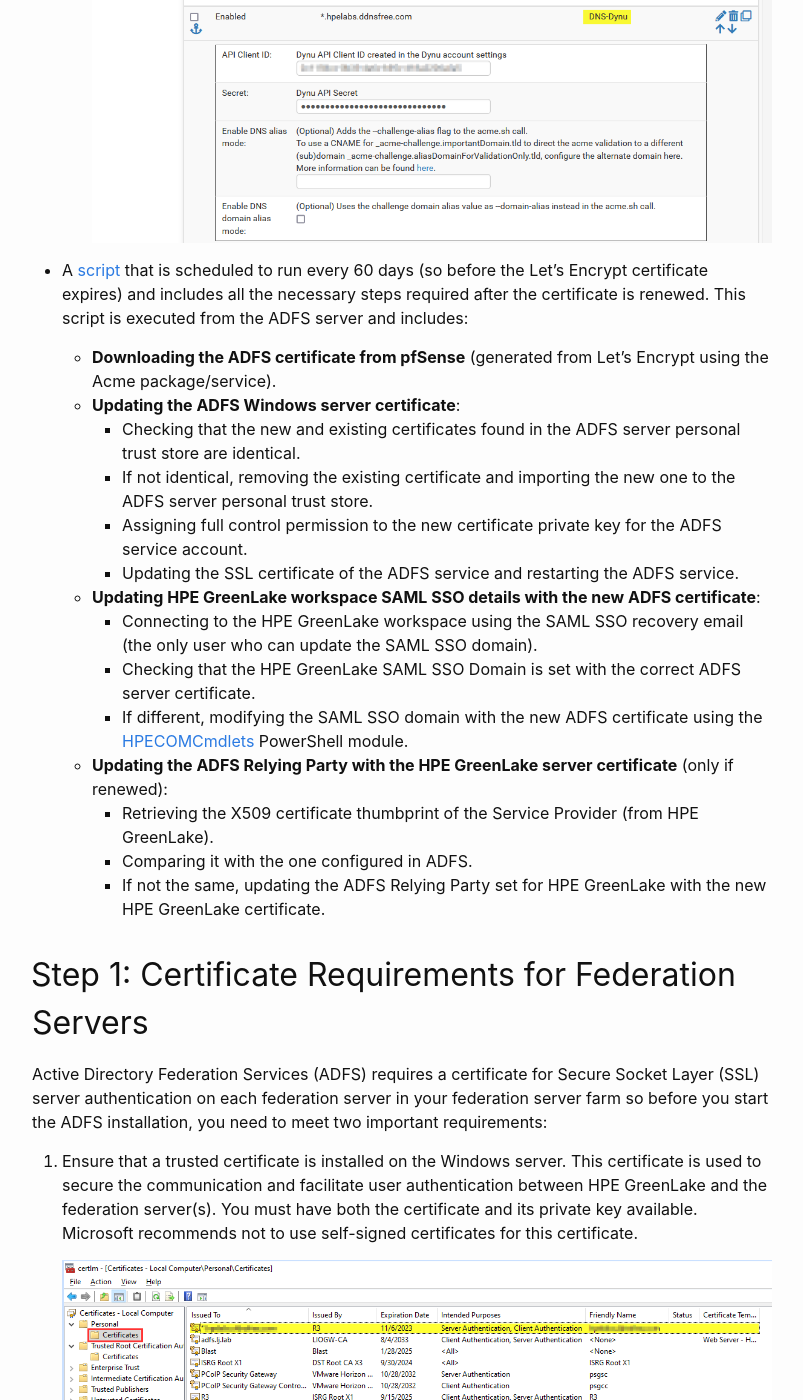
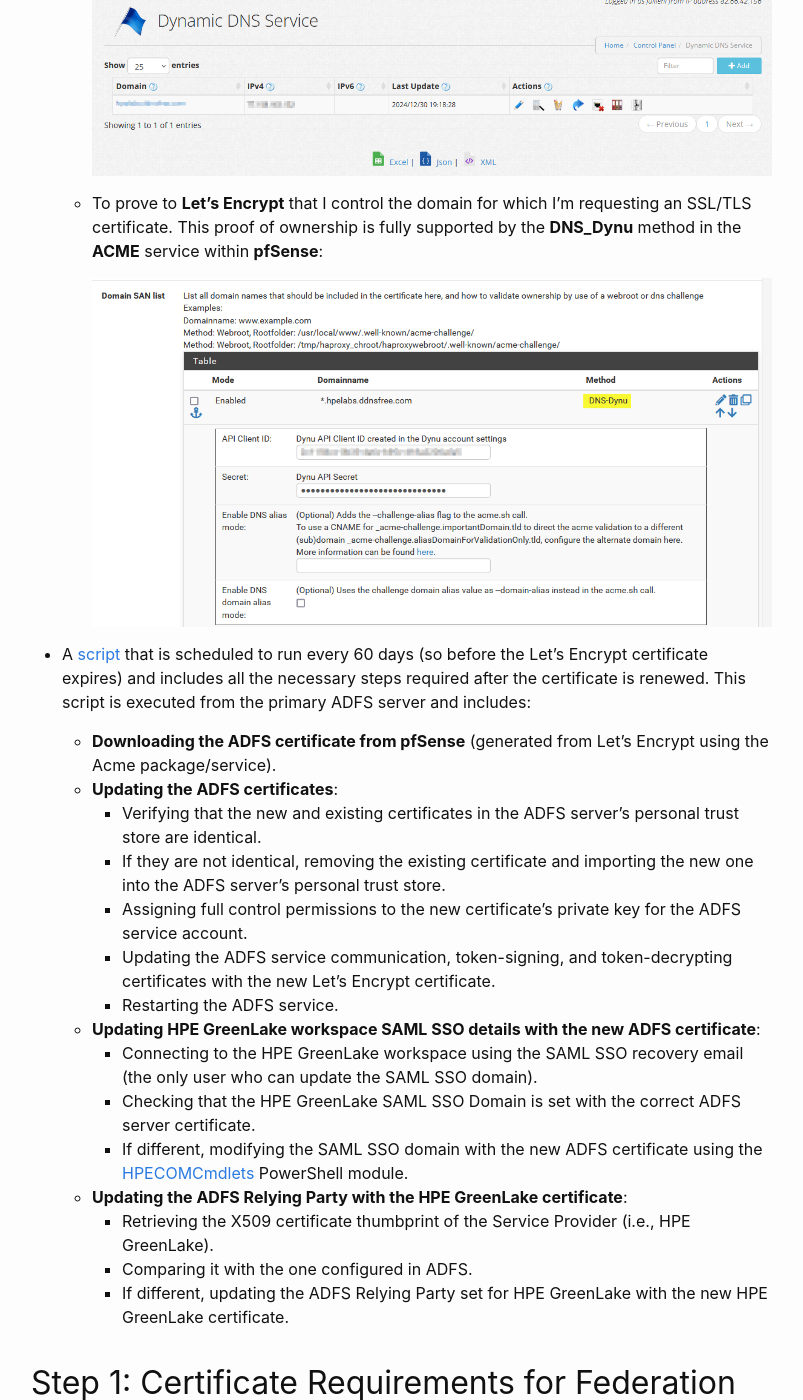
Before and after one commit to jullienl/jullienl.github.io, a Jekyll site: the page built from _posts/2023-08-22-Configuring-HPE-GreenLake-SSO-SAML-Authentication-with-ADFS.md, in a window 1280 px wide and 1400 px high, scrolled down 5704 px. Shown: the whole window, without its empty margins (238-1041 px from the left). Built offline with Jekyll 4.4.1, drawn with Linux system fonts in a browser that asks for light colours; comment, search, counter and statistics services are not loaded; some of the changed text lies outside the part shown.

Commit message:
Update ADFS blog

```diff
--- a/_posts/2023-08-22-Configuring-HPE-GreenLake-SSO-SAML-Authentication-with-ADFS.md
+++ b/_posts/2023-08-22-Configuring-HPE-GreenLake-SSO-SAML-Authentication-with-ADFS.md
@@ -22,43 +22,47 @@
 
 - **Convenience for end users and improved security**: With the spread of cloud-hosted Saas applications, users have to memorize a long list of passwords, which can lead to compromise, lost productivity and security breaches, as users will end up using easy-to-remember passwords. By having a single set of LDAP credentials, end users can access multiple systems seamlessly. This eliminates the need to remember and manage different sets of credentials for different systems, thereby improving user convenience, productivity and security.
 
-[Active Directory Federation Services](https://learn.microsoft.com/en-us/windows-server/identity/) (ADFS), which is a feature of Windows servers, allows users to use their Active Directory (AD) credentials to authenticate themselves to trusted resources on external networks such as HPE GreenLake. This functionality is commonly referred to as a single sign-on (SSO) service.
+[Active Directory Federation Services](https://learn.microsoft.com/en-us/windows-server/identity/) (ADFS), which is a feature of Windows servers, allows users to use their Active Directory (AD) credentials to authenticate themselves to trusted resources on external networks such as HPE GreenLake. In this setup, AD serves as the claim provider, issuing claims about user identities, while HPE GreenLake acts as the relying party, consuming these claims to grant access. This functionality is commonly referred to as a single sign-on (SSO) service.
+
+[![]( {{ site.baseurl }}/assets/images/AD-ADFS/AD-ADFS-0a.png)]( {{ site.baseurl }}/assets/images/AD-ADFS/AD-ADFS-0a.png){:class="body-image-post"}{: data-lightbox="gallery"}
 
 Unlike Azure AD, the Microsoft cloud-native IAM service, ADFS utilizes your existing local Active Directory instance for single sign-on (SSO) functionality. It operates similarly to other SSO services, but instead of relying on a third-party SSO tool, you leverage your own local Active Directory for authentication and authorization purposes.
+
+This integration enhances security and user convenience by leveraging existing AD credentials for seamless access to HPE GreenLake workspaces.
 
 <a name="SAMLAuthenticationworkflow"></a>
 
 ## SAML Authentication workflows
 
-The following diagrams describe the SAML authentication workflow used by HPE GreenLake when ADFS is used as the identity provider.
+The following diagrams describe the SAML authentication workflow used by HPE GreenLake when ADFS is used as the identity provider. Both Identity Provider (IdP) initiated and Service Provider (SP) initiated methods are supported by ADFS and HPE GreenLake.
 
-### Service Provider initiated SSO
+### Service Provider Initiated SSO
 
-In an initiated Service Provider SSO workflow, the SSO request originates from the service provider i.e. HPE GreenLake. When a user tries to access HPE GreenLake, a federation authentication request is created and sent to the ADFS server:
+In a Service Provider initiated SSO workflow, the SSO request originates from the service provider, i.e., HPE GreenLake. When a user tries to access HPE GreenLake, a federation authentication request is created and sent to the ADFS server:
 
 [![]( {{ site.baseurl }}/assets/images/AD-ADFS/AD-ADFS-00.png)]( {{ site.baseurl }}/assets/images/AD-ADFS/AD-ADFS-00.png){:class="body-image-post"}{: data-lightbox="gallery"}
 
 1. A user accesses the HPE GreenLake UI and enters their primary email address in the SSO interface.
-2. HPE GreenLake generates a SAML 2.0 AuthN request and redirects the user's browser to the ADFS sign on page.
+2. HPE GreenLake generates a SAML 2.0 AuthN request and redirects the user's browser to the ADFS sign-on page.
 3. When a user is not yet authenticated with ADFS, they will be prompted to authenticate. However, if the user is already authenticated with ADFS, they will not be required to authenticate again.
 4. ADFS authenticates the user against the Active Directory.
-5. Once the user is authenticated a SAML response is generated by ADFS and posted back to HPE GreenLake via the user's browser.
+5. Once the user is authenticated, a SAML response is generated by ADFS and posted back to HPE GreenLake via the user's browser.
 6. HPE GreenLake verifies the SAML response.
-7. The authentication process completes, and the user is granted access to the HPE GreenLake application.
+7. The authentication process completes, and the user is granted access to the HPE GreenLake resource(s).
 
 
-### Identity Provider initiated SSO
+### Identity Provider Initiated SSO
 
-In an Identity Provider SSO workflow, the SSO request originates from the identity provider i.e. ADFS. Users access to a specific ADFS encoded URL which contains the HPE GreenLake SSO URL, and enter their Active Directory credentials. Then ADFS creates a SAML response and redirects the users to HPE GreenLake user interface:
+In an Identity Provider initiated SSO workflow, the SSO request originates from the identity provider, i.e., ADFS. Users access a specific ADFS encoded URL which contains the HPE GreenLake SSO URL, and enter their Active Directory credentials. Then ADFS creates a SAML response and redirects the users to the HPE GreenLake user interface:
 
 [![]( {{ site.baseurl }}/assets/images/AD-ADFS/AD-ADFS-01.png)]( {{ site.baseurl }}/assets/images/AD-ADFS/AD-ADFS-01.png){:class="body-image-post"}{: data-lightbox="gallery"}
 
-1. A user accesses the ADFS encoded URL sign on page
+1. A user accesses the ADFS encoded URL sign-on page
 2. The user enters their Active Directory credentials.
 3. ADFS authenticates the user against the Active Directory.
 4. ADFS generates a SAML assertion which is sent to the selected HPE GreenLake application via the user's browser.
-5. HPE GreenLake accepts the request, establishes who the identity of the user from the NameID element of the SAML assertion, discovers the user's effective roles in the hpe_ccs_attribute element
-6. The authentication process completes, and the user is granted access to the HPE GreenLake application encoded in the ADFS url as known as the RelayState.
+5. HPE GreenLake accepts the request, establishes the identity of the user from the 'NameID' element of the SAML assertion, and discovers the user's effective roles in the 'hpe_ccs_attribute' element.
+6. The authentication process completes, and the user is granted access to the HPE GreenLake resource(s) encoded in the ADFS URL, also known as the RelayState.
 
 <a name="prerequisites"></a>
 
@@ -101,24 +105,25 @@
 
     [![]( {{ site.baseurl }}/assets/images/AD-ADFS/pfsense-ACME-3.png)]( {{ site.baseurl }}/assets/images/AD-ADFS/pfsense-ACME-3.png){:class="body-image-post"}{: data-lightbox="gallery"}
 
-- A [script](https://github.com/jullienl/HPE-GreenLake/blob/main/ADFS/Renew-ADFS-certificate.ps1) that is scheduled to run every 60 days (so before the Let's Encrypt certificate expires) and includes all the necessary steps required after the certificate is renewed. This script is executed from the ADFS server and includes:
+- A [script](https://github.com/jullienl/HPE-GreenLake/blob/main/ADFS/Renew-ADFS-certificate.ps1) that is scheduled to run every 60 days (so before the Let's Encrypt certificate expires) and includes all the necessary steps required after the certificate is renewed. This script is executed from the primary ADFS server and includes:
 
    - **Downloading the ADFS certificate from pfSense** (generated from Let's Encrypt using the Acme package/service).
-   - **Updating the ADFS Windows server certificate**:
-      - Checking that the new and existing certificates found in the ADFS server personal trust store are identical.
-      - If not identical, removing the existing certificate and importing the new one to the ADFS server personal trust store.
-      - Assigning full control permission to the new certificate private key for the ADFS service account.
-      - Updating the SSL certificate of the ADFS service and restarting the ADFS service.
+   - **Updating the ADFS certificates**:
+      - Verifying that the new and existing certificates in the ADFS server's personal trust store are identical.
+      - If they are not identical, removing the existing certificate and importing the new one into the ADFS server's personal trust store.
+      - Assigning full control permissions to the new certificate's private key for the ADFS service account.
+      - Updating the ADFS service communication, token-signing, and token-decrypting certificates with the new Let's Encrypt certificate.
+      - Restarting the ADFS service.
 
    - **Updating HPE GreenLake workspace SAML SSO details with the new ADFS certificate**:
       - Connecting to the HPE GreenLake workspace using the SAML SSO recovery email (the only user who can update the SAML SSO domain).
       - Checking that the HPE GreenLake SAML SSO Domain is set with the correct ADFS server certificate.
       - If different, modifying the SAML SSO domain with the new ADFS certificate using the [HPECOMCmdlets](https://github.com/jullienl/HPE-COM-PowerShell-Library) PowerShell module.
 
-   - **Updating the ADFS Relying Party with the HPE GreenLake server certificate** (only if renewed):
-      - Retrieving the X509 certificate thumbprint of the Service Provider (from HPE GreenLake).
+   - **Updating the ADFS Relying Party with the HPE GreenLake certificate**:
+      - Retrieving the X509 certificate thumbprint of the Service Provider (i.e., HPE GreenLake).
       - Comparing it with the one configured in ADFS.
-      - If not the same, updating the ADFS Relying Party set for HPE GreenLake with the new HPE GreenLake certificate.
+      - If different, updating the ADFS Relying Party set for HPE GreenLake with the new HPE GreenLake certificate.
 
 
 <a name="step1"></a>
```
Also changed, not shown: assets/images/AD-ADFS/AD-ADFS-0a.png (added).
